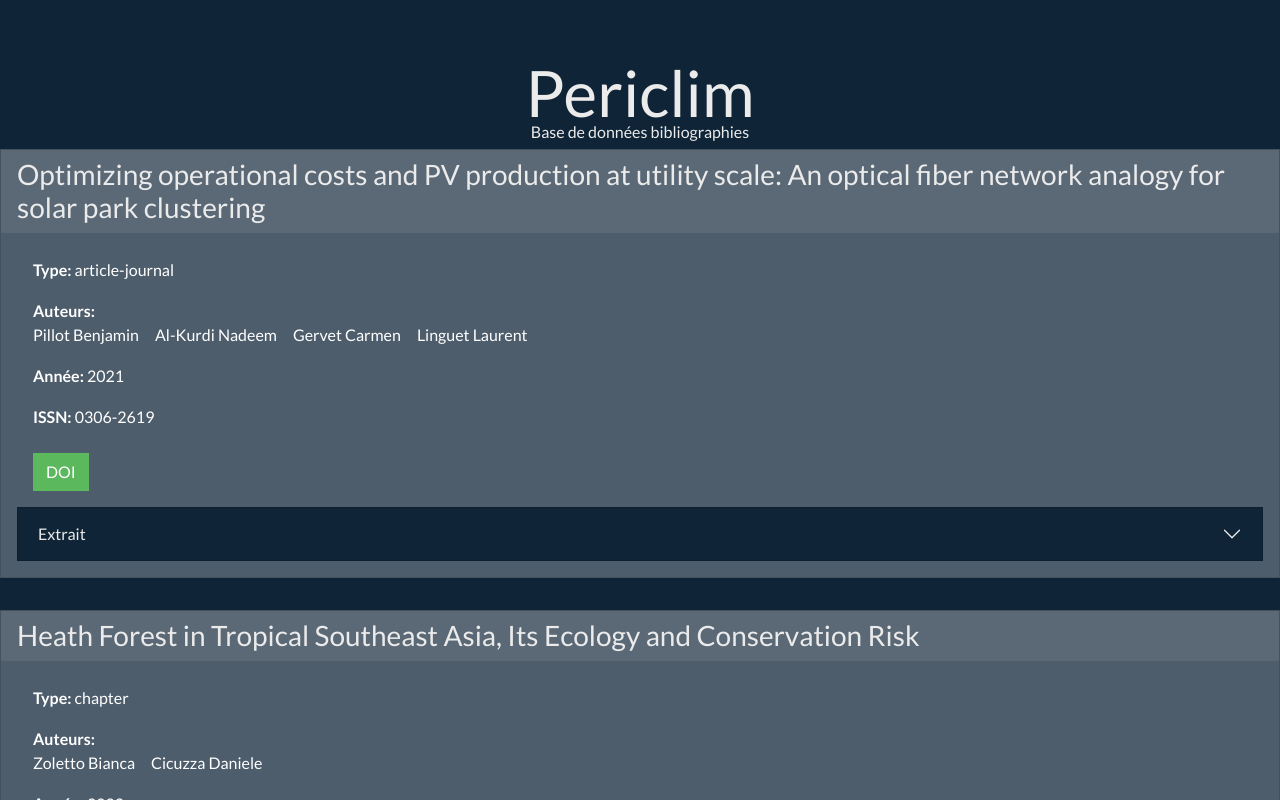
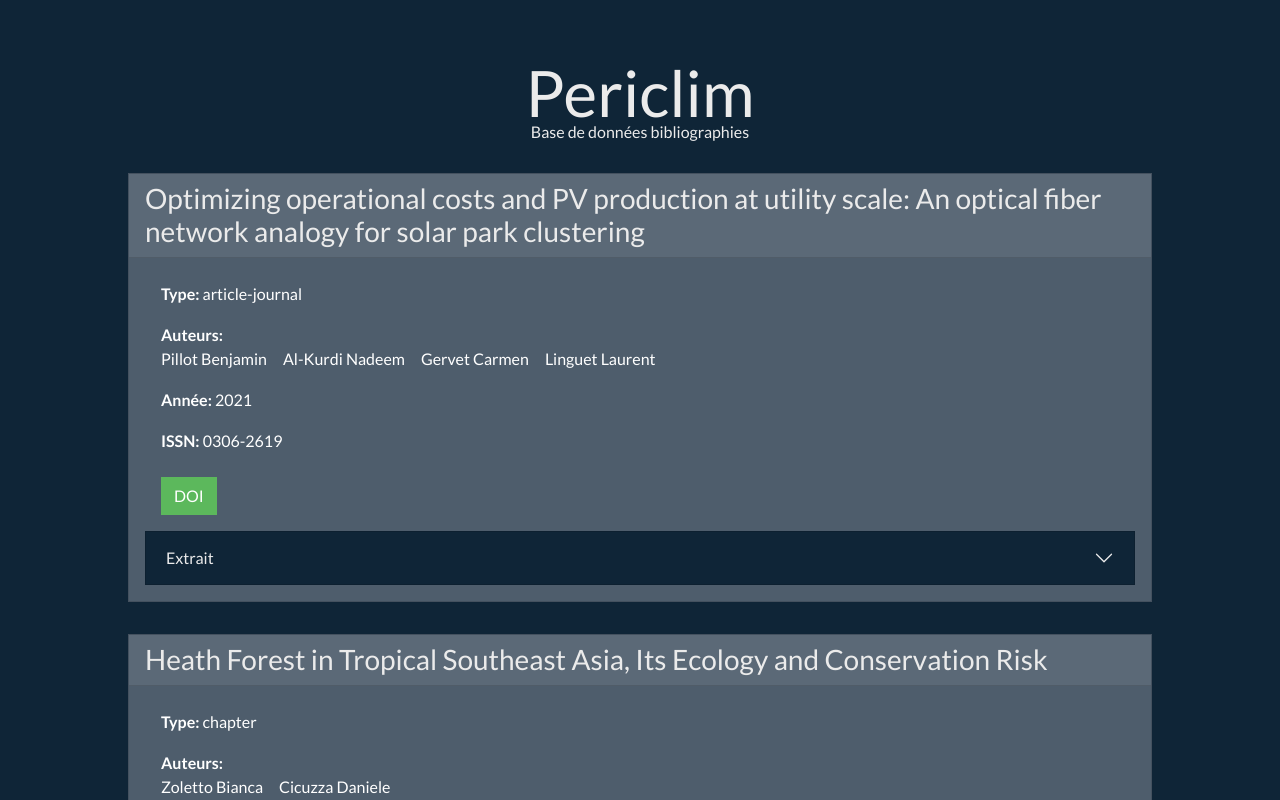
Before and after one commit to NicoLarson/periclim, a React (Create React App) app: page / in a window 1280 px wide. Shown: the top 800 px of the page. Built offline with nearby package versions, Linux system fonts and the light colour scheme; data requests are answered from the project's data file.

Commit message:
Update Card.css

```diff
--- a/src/components/Card/Card.css
+++ b/src/components/Card/Card.css
@@ -1,5 +1,6 @@
 .card {
-  margin-bottom: 2rem;
+  max-width: 80%;
+  margin: 2rem auto;
 }
 
 .author-list {
```
